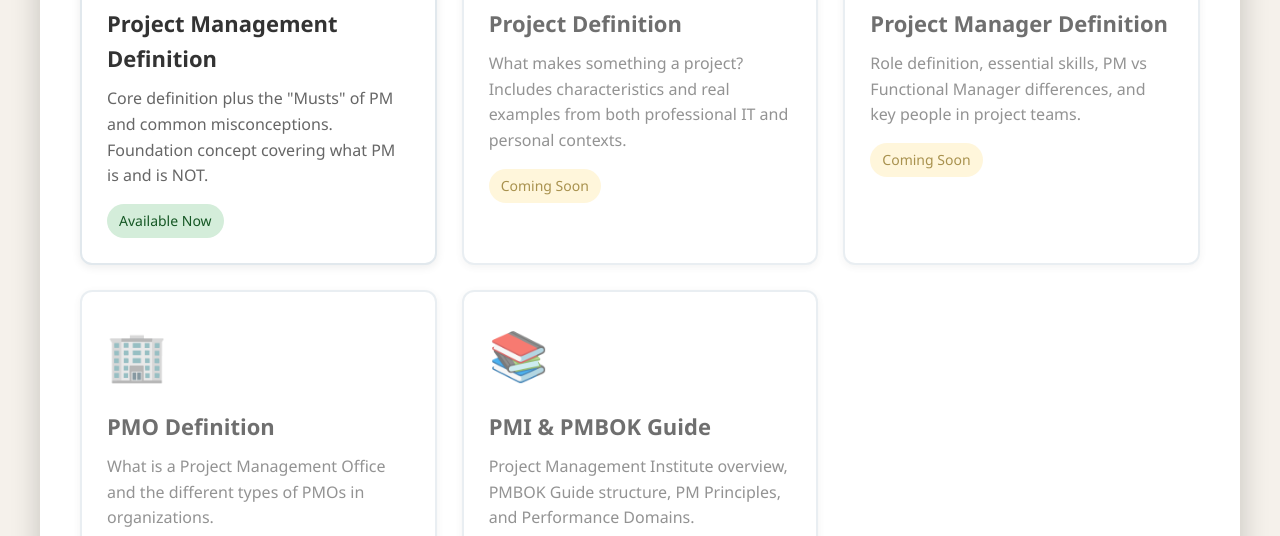
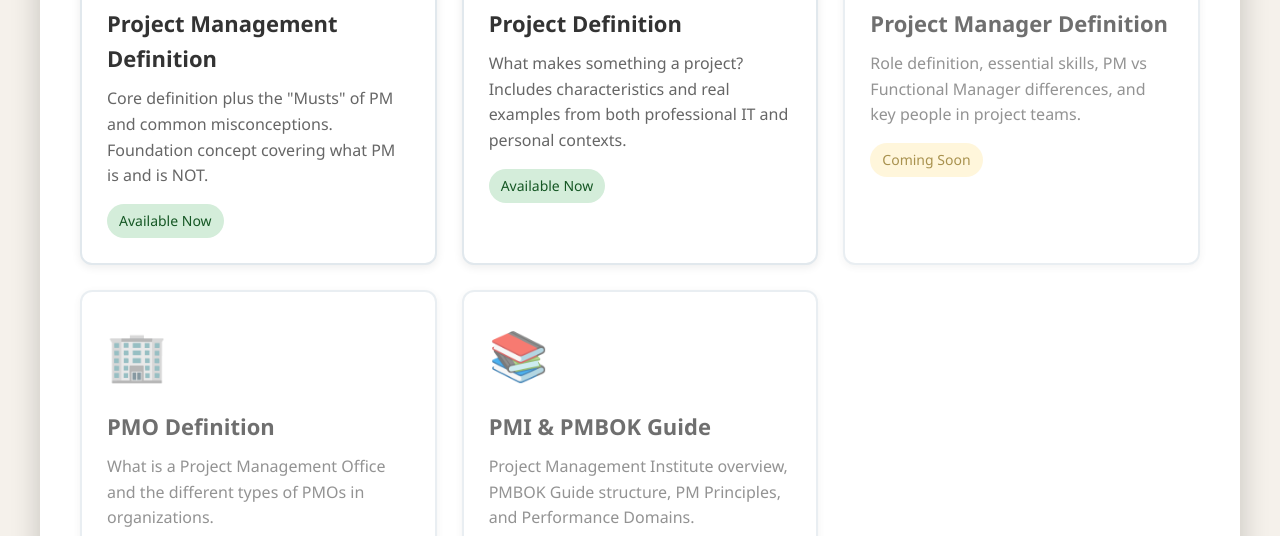
Before and after one commit to mespinozaIT/managing-it-projects, a plain HTML site: page index.html in a window 1280 px wide. Shown: the part 564-1100 px from the top of the page. Drawn offline with Linux system fonts and the light colour scheme.

Commit message:
Update index.html

```diff
--- a/index.html
+++ b/index.html
@@ -317,12 +317,12 @@
                     <span class="concept-status status-available">Available Now</span>
                 </a>
 
-                <div class="concept-card coming-soon" onclick="showComingSoon()">
+                <a href="project-definition.html" class="concept-card available">
                     <span class="concept-icon">📋</span>
                     <div class="concept-title">Project Definition</div>
                     <div class="concept-description">What makes something a project? Includes characteristics and real examples from both professional IT and personal contexts.</div>
-                    <span class="concept-status status-coming-soon">Coming Soon</span>
-                </div>
+                    <span class="concept-status status-available">Available Now</span>
+                </a>
 
                 <div class="concept-card coming-soon" onclick="showComingSoon()">
                     <span class="concept-icon">👤</span>
```
